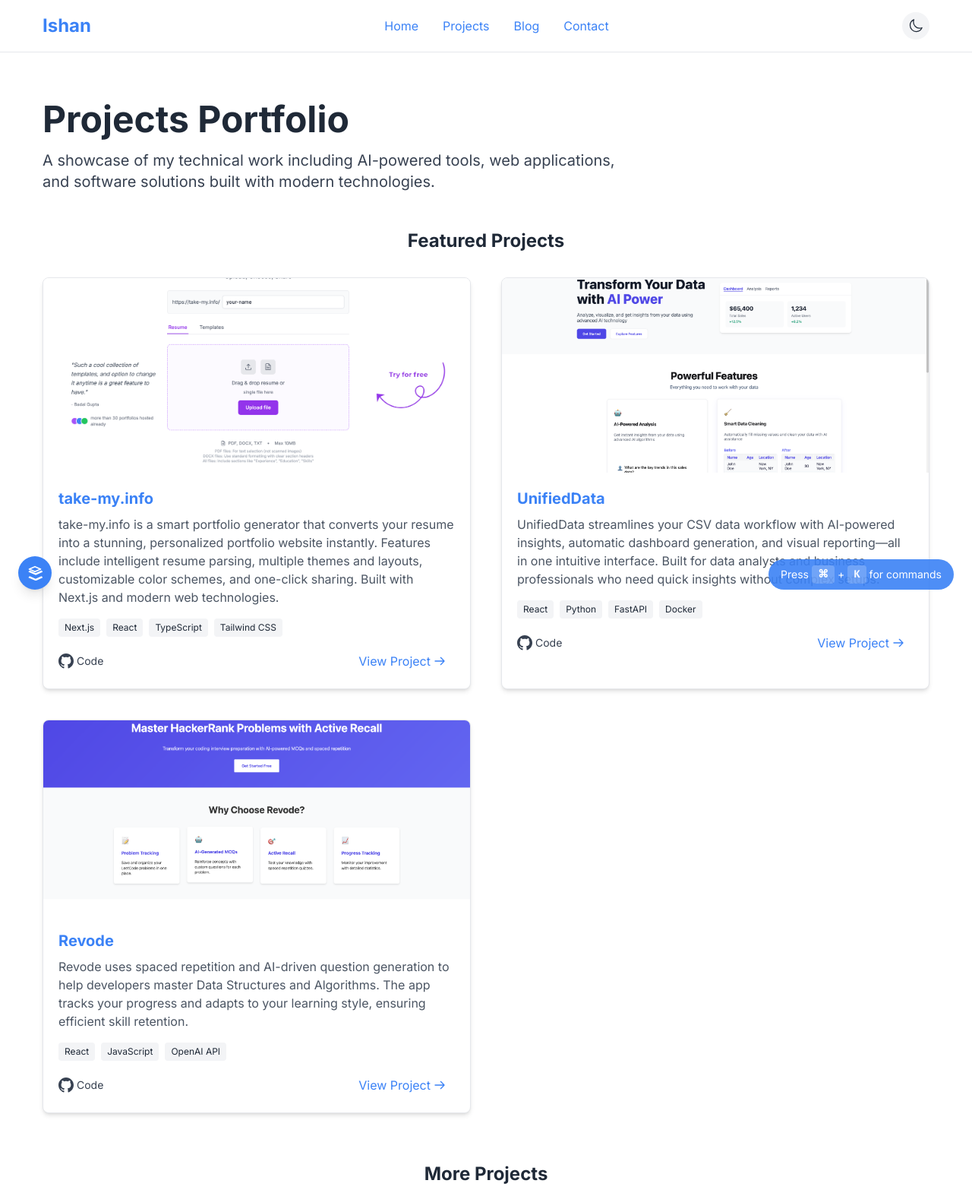
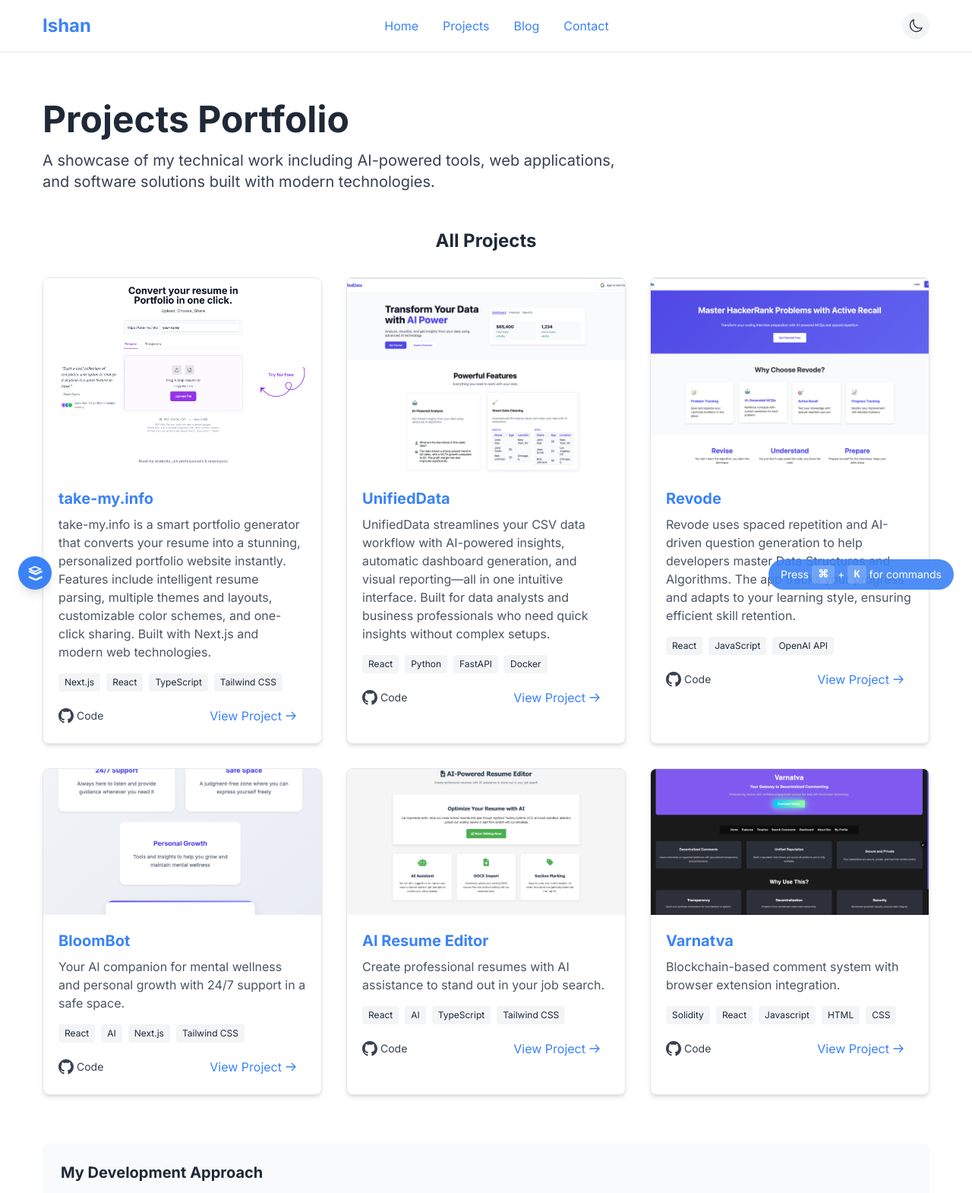
Before and after one commit to Ishanpathak1/portfolio, an Astro site: page /projects in a window 1280 px wide. Shown: the top 1570 px of the page at 76% size. Built offline with nearby package versions, Linux system fonts and the light colour scheme; Astro itself is replaced by a stand-in of ours.

Commit message:
same with part

```diff
--- a/src/pages/index.astro
+++ b/src/pages/index.astro
@@ -13,28 +13,20 @@ const projects = [
     liveUrl: 'https://take-my.info'
   },
   {
+    title: 'Varnatva',
+    description: 'Blockchain based comment system, with extension',
+    tags: ['Solidity', 'React', 'Javascript', 'HTML','CSS'],
+    image: '/images/projects/varnatva.png',
+    githubUrl: 'https://github.com/Ishanpathak1',
+    liveUrl: 'https://blockchain-comment.vercel.app/'
+  },
+  {
     title: 'UnifiedData',
     description: 'AI-powered CSV editor with auto dashboards and reports for data visualization.',
     tags: ['React', 'Python', 'FastAPI', 'Docker'],
     image: '/images/projects/unified-data.png',
     githubUrl: 'https://github.com/Ishanpathak1/UnifiedData',
     liveUrl: 'https://www.unifieddata.app/'
-  },
-  {
-    title: 'Revode',
-    description: 'AI memory retention tool for DSA questions to help developers practice efficiently.',
-    tags: ['React', 'JavaScript', 'OpenAI API'],
-    image: '/images/projects/revode.png',
-    githubUrl: 'https://github.com/Ishanpathak1/Revode',
-    liveUrl: 'https://revode.vercel.app'
-  },
-  {
-    title: 'Varnatva',
-    description: 'Blockchain based comment system, with extension',
-    tags: ['Solidity', 'React', 'Javascript', 'HTML','CSS'],
-    image: '/images/projects/varnatva.png',
-    githubUrl: 'https://github.com/Ishanpathak1',
-    liveUrl: 'https://blockchain-comment.vercel.app/'
   }
 ];
 ---
--- a/src/pages/projects.astro
+++ b/src/pages/projects.astro
@@ -71,9 +71,7 @@ const projects = [
   }
 ];
 
-// Organize projects by featured status
-const featuredProjects = projects.filter(project => project.featured);
-const otherProjects = projects.filter(project => !project.featured);
+
 
 // Generate JSON-LD structured data for projects
 const projectsStructuredData = {
@@ -117,21 +115,10 @@ const pageKeywords = "Ishan Pathak, web projects, portfolio, React applications,
       </p>
     </header>
 
-    {featuredProjects.length > 0 && (
-      <section aria-labelledby="featured-projects-heading" class="mb-16">
-        <h2 id="featured-projects-heading" class="text-2xl font-bold mb-8 text-center">Featured Projects</h2>
-        <div class="grid grid-cols-1 md:grid-cols-2 gap-10">
-          {featuredProjects.map(project => (
-            <ProjectCard {...project} isFeatured={true} />
-          ))}
-        </div>
-      </section>
-    )}
-
     <section aria-labelledby="all-projects-heading">
-      <h2 id="all-projects-heading" class="text-2xl font-bold mb-8 text-center">{featuredProjects.length > 0 ? 'More Projects' : 'All Projects'}</h2>
+      <h2 id="all-projects-heading" class="text-2xl font-bold mb-8 text-center">All Projects</h2>
       <div class="grid grid-cols-1 md:grid-cols-2 lg:grid-cols-3 gap-8">
-        {(featuredProjects.length > 0 ? otherProjects : projects).map(project => (
+        {projects.map(project => (
           <ProjectCard {...project} />
         ))}
       </div>
```
